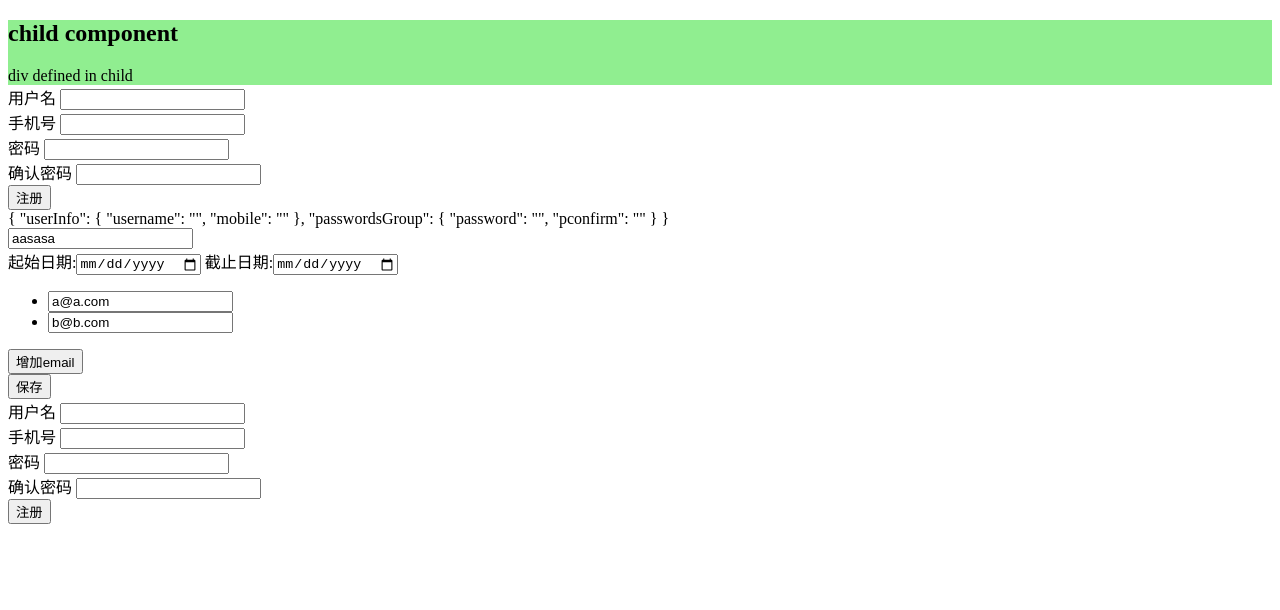
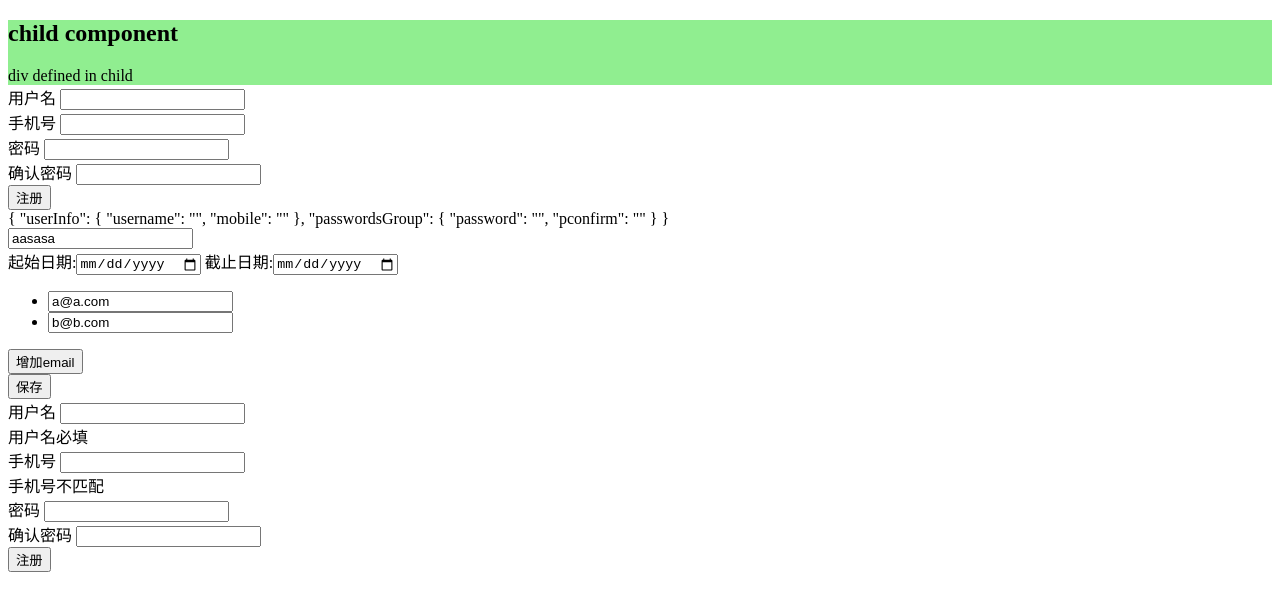
Before and after one commit to eriollee/AngularBindDemo, an Angular app: page / in a window 1280 px wide. Shown: the top 610 px of the page. Built offline with nearby package versions, Linux system fonts and the light colour scheme.

Commit message:
在模板中设置validator

```diff
--- a/src/app/reactive-regist/reactive-regist.component.html
+++ b/src/app/reactive-regist/reactive-regist.component.html
@@ -1,11 +1,16 @@
 <form [formGroup]="formModel" (submit)="onSubmit()">
 	<div >
 		<div>用户名  <input  formControlName="username"  type="text"></div>
+		<div [hidden]="!formModel.hasError('required','username')">  用户名必填 </div>
+		<div [hidden]="!formModel.hasError('minlength','username')">  用户名最小长度是6 </div>
 		<div>手机号  <input  formControlName="mobile" type="text"></div>
+		<div [hidden]="!formModel.hasError('mobile','mobile')"> 手机号不匹配 </div>
 	</div>
 	<div  formGroupName="passwordsGroup">
 		<div>密码 <input    formControlName="password"   type="password"></div>
+		<div [hidden]="!formModel.hasError('minlength',['passwordsGroup','password'])"> 密码最小长度是6 </div>
 		<div>确认密码 <input   formControlName="pconfirm"    type="password"></div>
+		<div [hidden]="!formModel.hasError('equal','passwordsGroup')"> 密码和确认密码不匹配 </div>
 	</div>
 	<button type="submit">注册</button>
 </form>
--- a/src/app/reactive-regist/reactive-regist.component.ts
+++ b/src/app/reactive-regist/reactive-regist.component.ts
@@ -17,14 +17,14 @@ export class ReactiveRegistComponent implements OnInit {
   		username: ['',[Validators.required,Validators.minLength(6)]],
   		mobile:['',[mobileValidator]],
   		passwordsGroup:fb.group({
-  			password:[''],
+  			password:['',[Validators.minLength(6)]],
   			pconfirm:['']
   		},{validator:equalValidator})
   	})
   }
 
   onSubmit(){
-/*  	let isValid:boolean = this.formModel.get("username").valid;
+  	/*let isValid:boolean = this.formModel.get("username").valid;
   	console.log("username valid=="+isValid);
   	let errors:any = this.formModel.get("username").errors;
   	console.log("username errors=="+JSON.stringify(errors));*/
```
